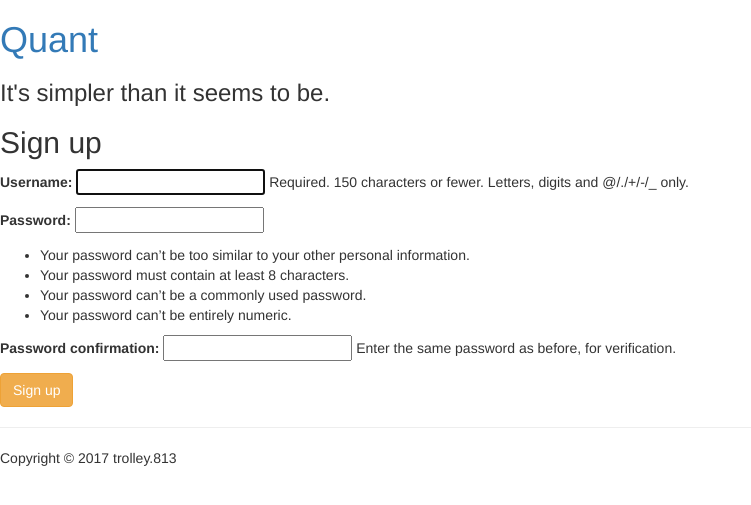
After one commit to hyst329/quant, a Django app: page /templates/signup/ in a window 1280 px wide. The commit adds this page. Shown: the top 505 px of the page, without its empty margins (0-751 px from the left). Run offline with Django 3.2, Linux system fonts and the light colour scheme; some libraries are stand-ins or nearby versions.

Commit message:
added signup

```diff
--- a/templates/templates/registration/login.html
+++ b/templates/templates/registration/login.html
@@ -43,6 +43,8 @@
     </button>
     <input type="hidden" name="next" value="{{ next }}" />
   </form>
+  <br>
+  <a href="/templates/signup" class="btn btn-warning">Sign up</a>
 </div>
 
 {% endblock %}
--- /dev/null
+++ b/templates/templates/templates/signup.html
@@ -0,0 +1,10 @@
+{% extends 'base.html' %}
+
+{% block content %}
+  <h2>Sign up</h2>
+  <form method="post">
+    {% csrf_token %}
+    {{ form.as_p }}
+    <button type="submit" class="btn btn-warning">Sign up</button>
+  </form>
+{% endblock %}
--- a/templates/urls.py
+++ b/templates/urls.py
@@ -8,6 +8,7 @@ urlpatterns = [
     url(r'^$', views.index, name='index'),
     url(r'^login/$', auth_views.login, name='login'),
     url(r'^logout/$', auth_views.logout, name='logout'),
+    url(r'^signup/$', views.signup, name='signup'),
     url(r'^userprofile/$', views.userprofile, name='userprofile'),
     url(r'^tempeditor/$', views.tempeditor, name='tempeditor'),
     url(r'^temprender/$', views.temprender, name='temprender'),
--- a/templates/views.py
+++ b/templates/views.py
@@ -5,6 +5,8 @@ from django.contrib.auth.decorators import login_required
 from django.views.defaults import permission_denied, page_not_found
 from .storage import OverwriteStorage
 from django.core.files.base import ContentFile
+from django.contrib.auth.forms import UserCreationForm
+from django.contrib.auth import login, authenticate
 
 # Create your views here.
 from .models import *
@@ -13,6 +15,20 @@ from .models import *
 def index(request):
     return redirect("login")
 
+
+def signup(request):
+    if request.method == "POST":
+        form = UserCreationForm(request.POST)
+        if form.is_valid():
+            form.save()
+            username = form.cleaned_data.get("username")
+            raw_password = form.cleaned_data.get("password1")
+            user = authenticate(username=username, password=raw_password)
+            login(request, user)
+            return redirect("userprofile")
+    else:
+        form = UserCreationForm()
+    return render(request, "templates/signup.html", {"form": form})
 
 @login_required
 def userprofile(request):
```
Also changed, not shown: db.sqlite3.
